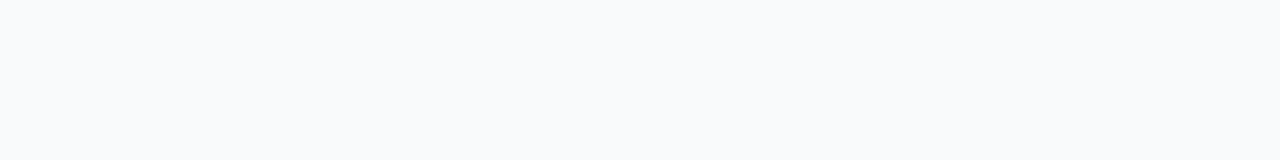
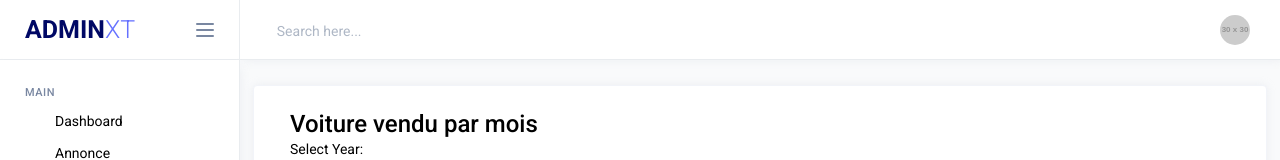
Before and after one commit to Octane-XT/car, a React (Create React App) app: page / in a window 1280 px wide. Before the commit this address had no page. Shown: the top 160 px of the page. Built offline with nearby package versions, Linux system fonts and the light colour scheme; no server answers.

Commit message:
edit link

```diff
--- a/src/App.js
+++ b/src/App.js
@@ -38,7 +38,7 @@ const App = () => {
           element={isLoggedIn ? <HomePage onLogout={handleLogout} /> : <Navigate to="/login" />}
         />
         <Route
-          path="/dashboard"
+          path="/"
           element={isLoggedIn ? <CarSalesDashboard onLogout={handleLogout} /> : <Navigate to="/login" />}
         />
         <Route
--- a/src/pages/LoginPage.jsx
+++ b/src/pages/LoginPage.jsx
@@ -28,7 +28,7 @@ const LoginPage = ({ onLogin }) => {
               <Form.Label>Username</Form.Label>
               <Form.Control
                 type="text"
-                placeholder="Enter your username"
+                placeholder="admin"
                 value={username}
                 onChange={(e) => setUsername(e.target.value)}
               />
@@ -38,7 +38,7 @@ const LoginPage = ({ onLogin }) => {
               <Form.Label>Password</Form.Label>
               <Form.Control
                 type="password"
-                placeholder="Enter your password"
+                placeholder="admin"
                 value={password}
                 onChange={(e) => setPassword(e.target.value)}
               />
```
